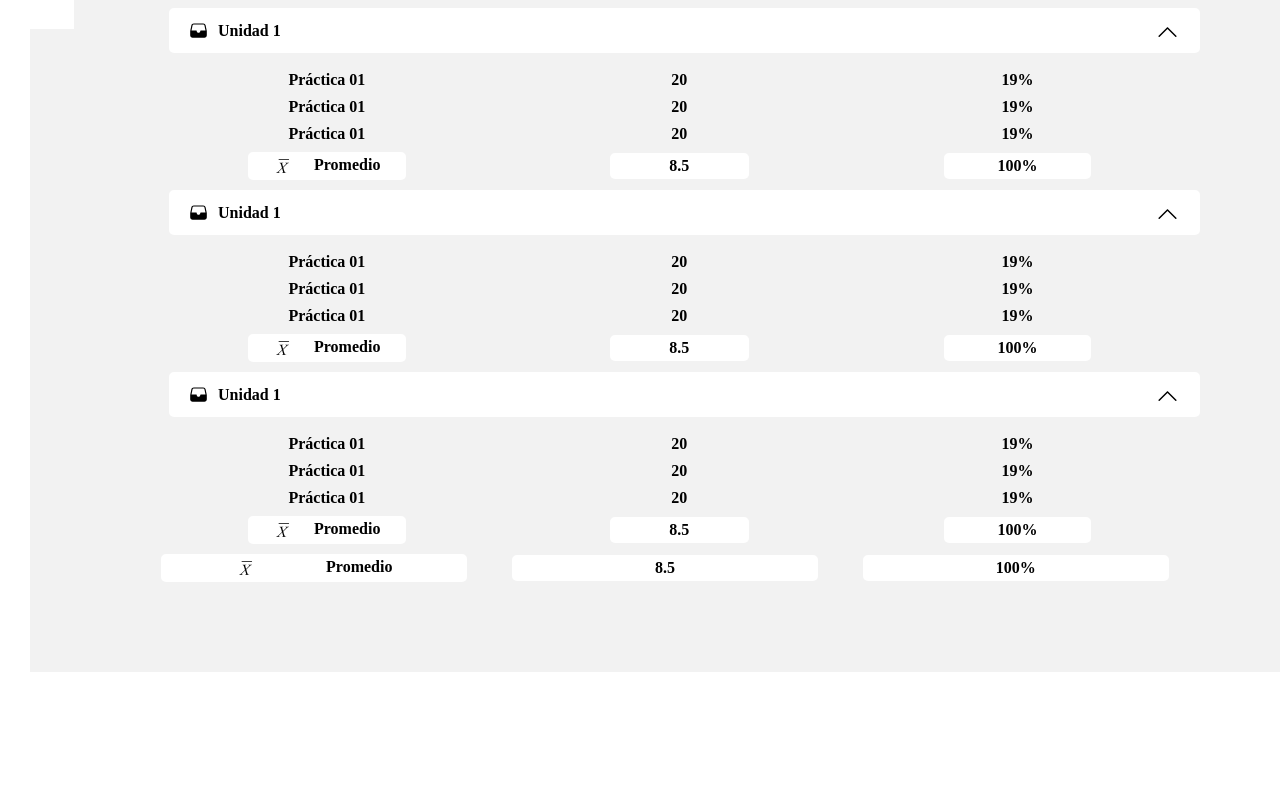
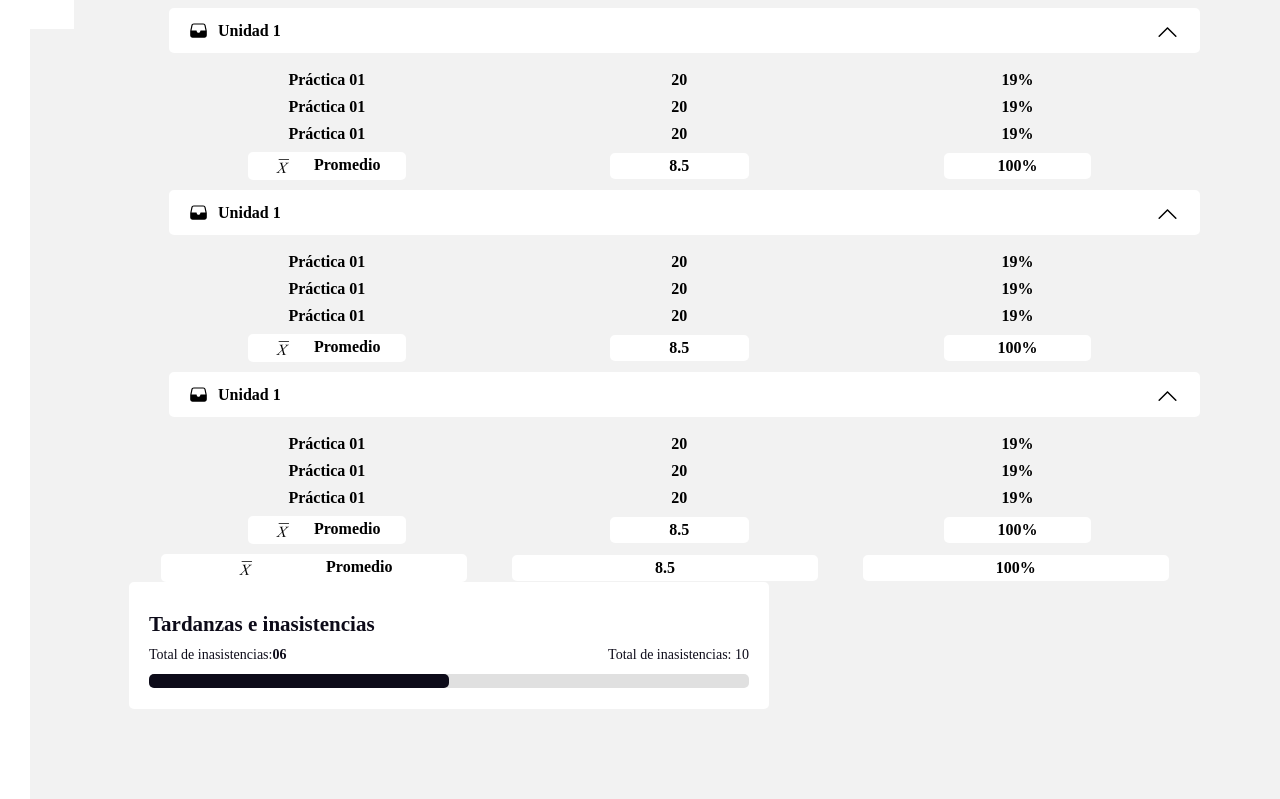
Before and after one commit to JamzDeveloper/inst-front, a Next.js app: page /dashboard/courses/1/alumnos/1 in a window 1280 px wide. Shown: the part 771-1570 px from the top of the page. Before the commit the page ends 1443 px from the top, so only its background shows below. Built offline with nearby package versions, Linux system fonts and the light colour scheme.

Commit message:
progress

```diff
--- a/src/app/dashboard/courses/[id]/alumnos/[alumnos_id]/page.tsx
+++ b/src/app/dashboard/courses/[id]/alumnos/[alumnos_id]/page.tsx
@@ -2,6 +2,7 @@ import StudentGradeTable from "@/components/student-grade-table/student-grade-ta
 import style from "./style.module.css";
 import CardStudentPrincipal from "@/components/card-student-principal/card-student-principal";
 import StudentProperty from "@/components/student-property/student-porperty";
+import StudentDelaysAbsences from "@/components/student-delays-absences/student-delays-absences";
 export default function AlumnoId() {
   const photo =
     "https://media.licdn.com/dms/image/C4E03AQEmrsbAVxtFnw/profile-displayphoto-shrink_100_100/0/1662805226331?e=1694649600&v=beta&t=LfHBjEGwhd7bhqhZJchfZCsAZIgnzVQwCJ5MwAGbJRE";
@@ -25,6 +26,12 @@ export default function AlumnoId() {
         </div>
       </div>
       <StudentGradeTable />
+      <div>
+        <div>
+          <StudentDelaysAbsences />
+        </div>
+        <div></div>
+      </div>
     </div>
   );
 }
--- /dev/null
+++ b/src/components/student-delays-absences/student-delays-absences.tsx
@@ -0,0 +1,19 @@
+import style from "./style.module.css";
+export default function StudentDelaysAbsences() {
+  return (
+    <div className={style.container}>
+      <div>
+        <h2>Tardanzas e inasistencias</h2>
+      </div>
+      <div className={style.containerContent}>
+        <p>
+          Total de inasistencias:<b>06</b>
+        </p>
+        <p>Total de inasistencias: 10</p>
+      </div>
+      <div className={style.containerProgress}>
+        <progress value="50" max="100" className={style.progress}></progress>
+      </div>
+    </div>
+  );
+}
--- /dev/null
+++ b/src/components/student-delays-absences/style.module.css
@@ -0,0 +1,29 @@
+.container {
+  padding: 20px;
+  background: #ffffff;
+  color: #0d0b19;
+  font-family: Century Gothic;
+  font-size: 14px;
+  width: 600px;
+  border-radius: 5px;
+}
+.containerContent {
+  display: flex;
+  justify-content: space-between;
+}
+.container > div{
+ margin-top: 10px;
+}
+
+.progress {
+  width: 100%;
+  background:transparent;
+}
+.progress::-webkit-progress-bar{
+    background-color: #E0E0E0;
+    border-radius: 5px;
+}
+.progress::-webkit-progress-value{
+    background: #0D0B19;
+    border-radius: 5px;
+}
```
